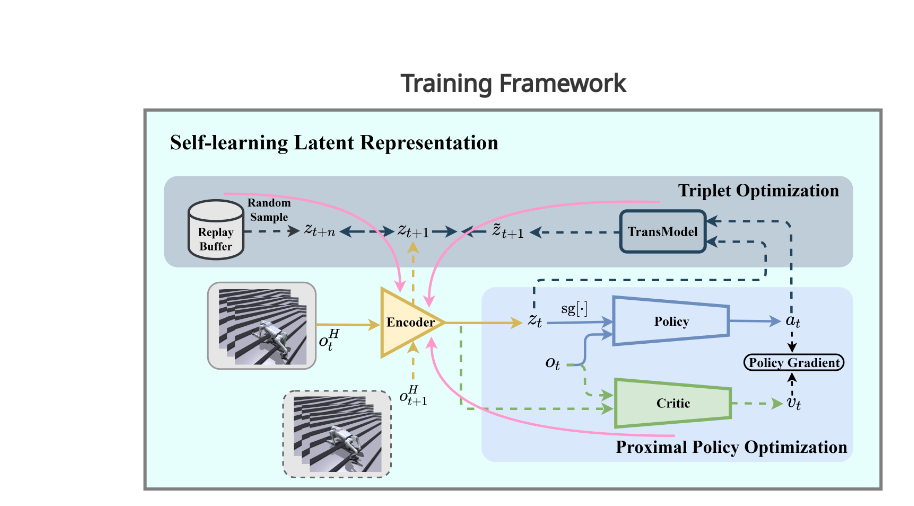
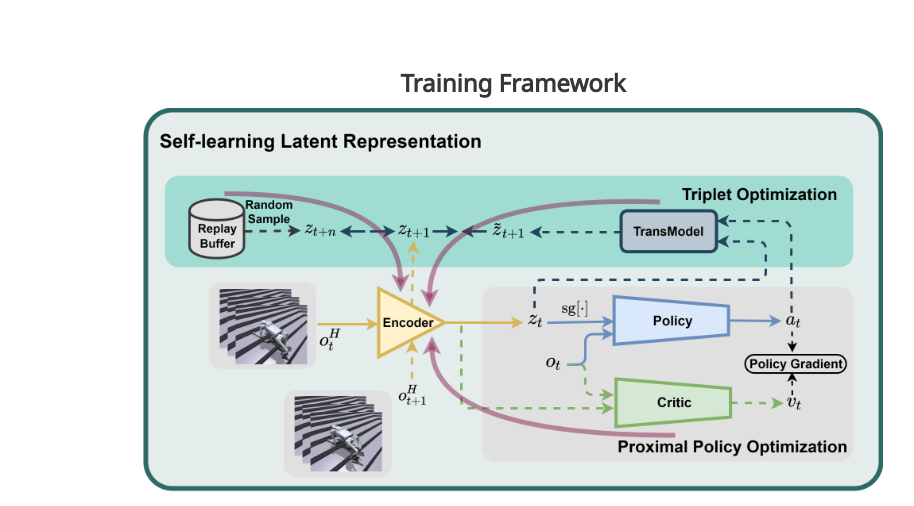
Before and after one commit to 11chens/SLR, a plain HTML site: page index.html in a window 1280 px wide. Shown: the part 1021-1527 px from the top of the page, without its empty margins (127-1041 px from the left). Drawn offline with nearby package versions, Linux system fonts and the light colour scheme; some icons are missing; a web font is replaced by a local one.

Commit message:
change .pdf

```diff
--- a/index.html
+++ b/index.html
@@ -185,7 +185,7 @@
       <h3 class="title is-4">Training Framework</h3>
     </div>
     <div class="content has-text-centered">
-      <img width="60%" src="./static/images/net.png">
+      <img width="60%" src="./static/images/new_net.png">
     </div>
     <div class="columns is-centered has-text-centered">
       <div class="column is-four-fifths">
```
Also changed, not shown: static/images/new_net.png (added).
